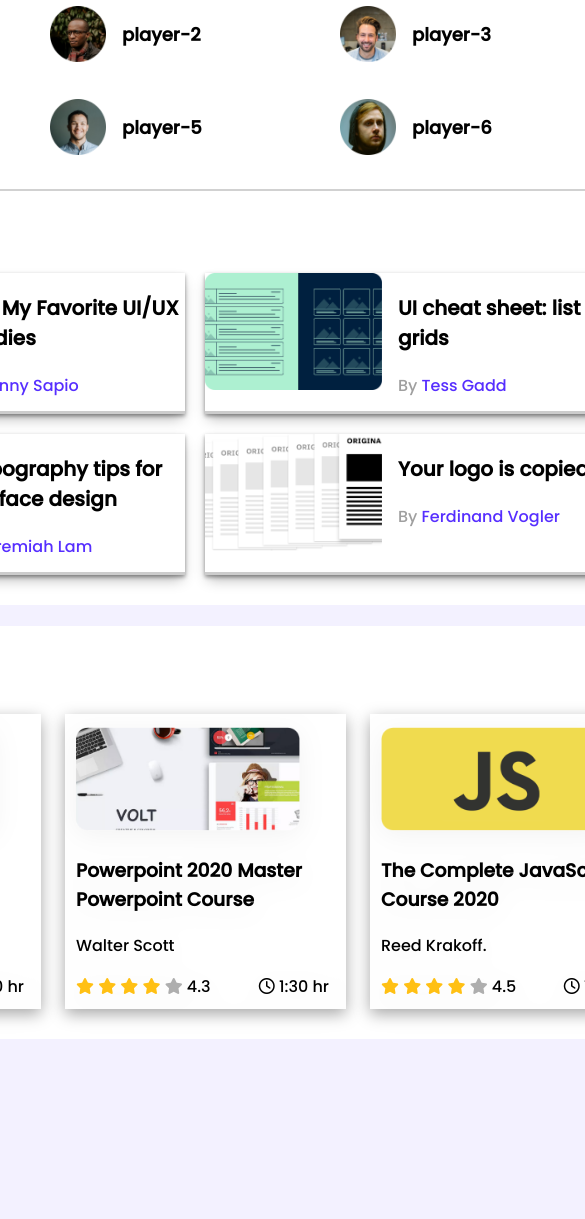
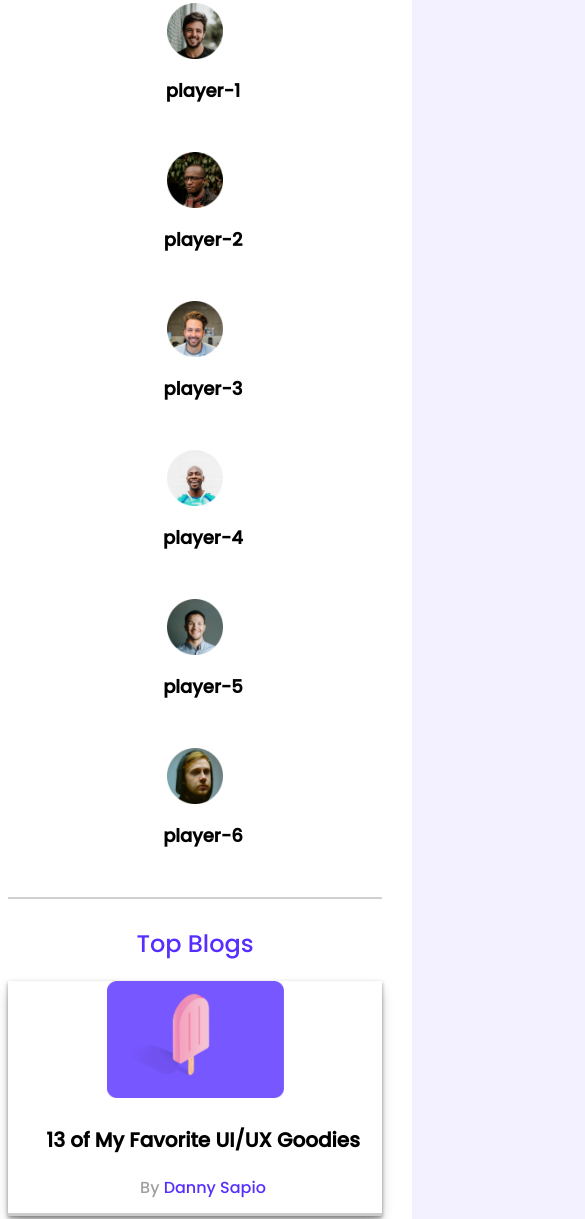
Before and after one commit to AnantaDebNath/Leader-board-css3, a plain HTML site: page index.html in a window 390 px wide. Shown: the part 114-1333 px from the top of the page, 585 px wide, since content can reach past the window. Before the commit the page ends 1161 px from the top, so only its background shows below. Drawn offline with Linux system fonts and the light colour scheme.

Commit message:
responsive done

```diff
--- a/styles/style.css
+++ b/styles/style.css
@@ -123,3 +123,30 @@ hr{
 .fa-star.empty{
     color:  #AEAEAE;;
 }
+
+
+/* Media Query */
+@media screen  and (max-width:576px){
+    .container{
+        width: 100%;
+    }
+    .players, .blogs, .courses{
+       grid-template-columns: repeat(1,1fr);
+
+    }
+    .player, .blog, .course{
+        flex-direction: column;
+    }
+    .courses{
+        justify-content: center;
+        justify-items: center;
+        row-gap: 20px;
+        margin-bottom: 50px;
+    }
+    .blog{
+        text-align: center;
+    }
+    .container h2{
+        text-align: center;
+    }
+}
```
